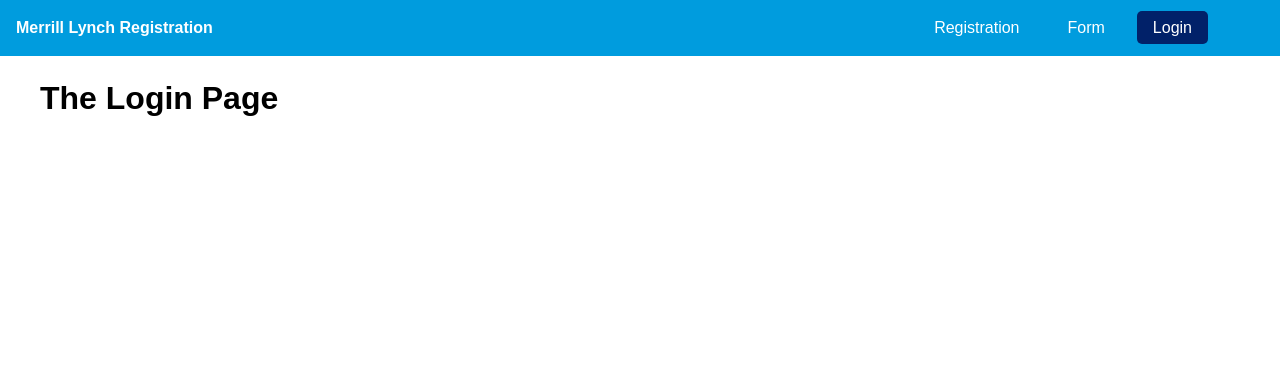
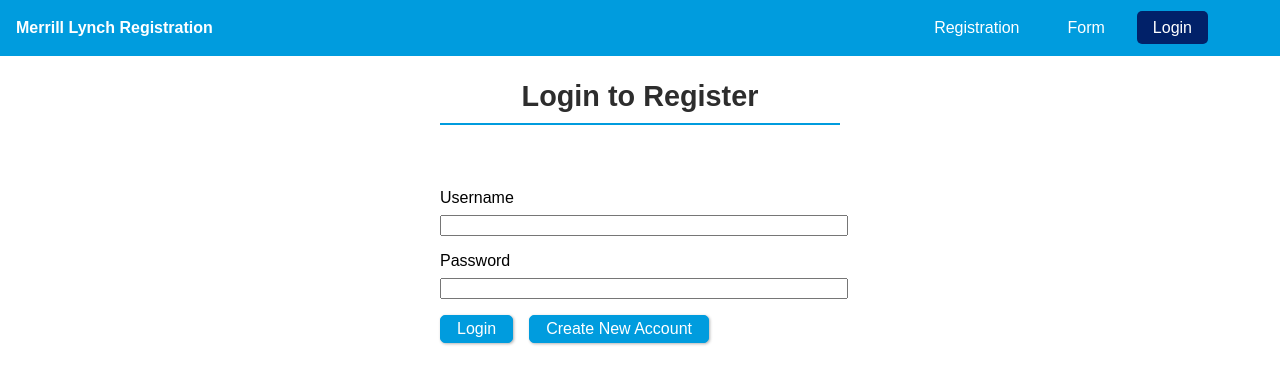
Before and after one commit to ECWireless/ml-registration-frontend, a React (Create React App) app: page /login in a window 1280 px wide. Shown: the top 384 px of the page. Built offline with nearby package versions, Linux system fonts and the light colour scheme.

Commit message:
Login added

```diff
--- /dev/null
+++ b/src/pages/Auth.css
@@ -0,0 +1,56 @@
+.auth-form {
+    width: 25rem;
+    max-width: 80%;
+    margin: 5rem auto;
+}
+
+.form-header {
+    color: #2d2d2d;
+    font-size: 1.8rem;
+    text-align: center;
+    padding-bottom: .6rem;
+    border-bottom: 2px solid #009cde;
+    margin-bottom: 4rem;
+}
+
+.form-control label,
+.form-control input {
+    width: 100%;
+    display: block;
+}
+
+.form-control label {
+    margin-bottom:  0.5rem;
+}
+
+.form-control {
+    margin-bottom: 1rem;
+}
+
+.form-actions button {
+    background: #009cde;
+    font: inherit;
+    border: 1px solid #009cde;
+    border-radius: 5px;
+    padding: 0.25rem 1rem;
+    margin-right: 1rem;
+    box-shadow: 1px 1px 3px rgba(0, 0, 0, 0.3);
+    outline: none;
+    cursor: pointer;
+    color: #fff;
+    transition: all .2s ease;
+}
+
+.form-actions button:hover {
+    transform: scale(1.02);
+    box-shadow: 2px 2px 5px rgba(0, 0, 0, 0.4);
+    background: #012169;
+    border: 1px solid #012169;
+}
+
+.form-actions button:active {
+    transform: scale(.99);
+    box-shadow: 1px 1px 2px rgba(0, 0, 0, 0.2);
+    background: #012169;
+    border: 1px solid #012169;
+}
--- a/src/pages/Auth.js
+++ b/src/pages/Auth.js
@@ -1,11 +1,110 @@
-import React, { Component } from 'react'
+import React, { Component } from 'react';
+
+import './Auth.css';
+
+// const serverUrl = 'http://localhost:8000/';
+const serverUrl = 'https://ml-registration-server.herokuapp.com/';
 
 export default class Auth extends Component {
+    state = {
+        isLogin: true,
+    }
+
+    constructor(props) {
+        super(props);
+        this.usernameEl = React.createRef();
+        this.passwordEl = React.createRef();
+    }
+
+    switchModeHandler = () => {
+        this.setState(prevState => {
+            return {isLogin: !prevState.isLogin};
+        })
+    }
+
+    submitHandler = (event) => {
+        event.preventDefault();
+
+        const username = this.usernameEl.current.value;
+        const password = this.passwordEl.current.value;
+
+        if (username.trim().length === 0 || password.trim().length === 0) {
+            return;
+        }
+
+        let requestBody = {
+            query: `
+                query {
+                    login(username: "${username}", password: "${password}") {
+                        userId
+                        token
+                        tokenExpiration
+                    }
+                }
+            `
+        }
+
+        if (!this.state.isLogin) {
+            requestBody = {
+                query: `
+                    mutation {
+                        createUser(userInput: {username: "${username}", password: "${password}"}) {
+                            _id
+                            username
+                        }
+                    }
+                `
+            };
+        }
+
+        fetch(serverUrl, {
+            method: 'POST',
+            body: JSON.stringify(requestBody),
+            headers: {
+                'Content-Type': 'application/json'
+            }
+        })
+        .then(res => {
+            if (res.status !== 200 && res.status !== 201) {
+                throw new Error('Failed!')
+            }
+            return res.json();
+        })
+        .then(resData => {
+            console.log(resData);
+        })
+        .catch(err => {
+            console.log(err);
+        });
+    };
+
     render() {
         return (
-            <div>
-                <h1>The Login Page</h1>
-            </div>
+            <form className="auth-form" onSubmit={this.submitHandler}>
+                <h1 className="form-header">
+                    {this.state.isLogin ? 'Login' : 'Create Account'} to Register
+                </h1>
+                <div className="form-control">
+                    <label htmlFor="username">Username</label>
+                    <input type="text" id="username" ref={this.usernameEl} />
+                </div>
+                <div className="form-control">
+                    <label htmlFor="password">Password</label>
+                    <input type="password" id="password" ref={this.passwordEl} />
+                </div>
+                <div className="form-actions">
+                    {this.state.isLogin
+                    ?<React.Fragment>
+                        <button type="submit">Login</button>
+                        <button type="button" onClick={this.switchModeHandler}>Create New Account</button>
+                    </React.Fragment>
+                    :<React.Fragment>
+                        <button type="submit">Create</button>
+                        <button type="button" onClick={this.switchModeHandler}>Switch to Login</button>
+                    </React.Fragment>}
+
+                </div>
+            </form>
         )
     }
 }
```
